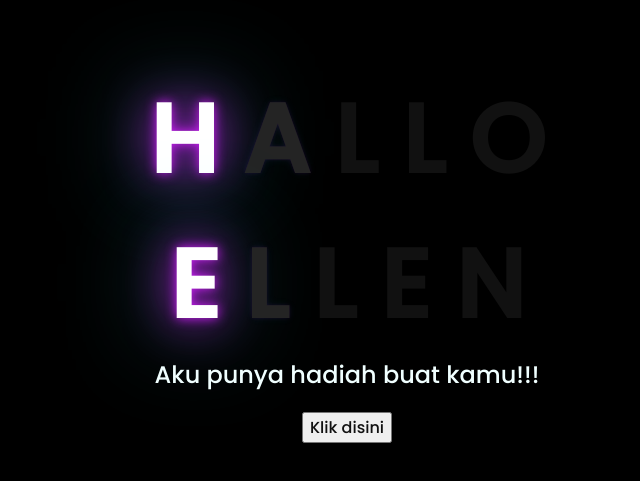
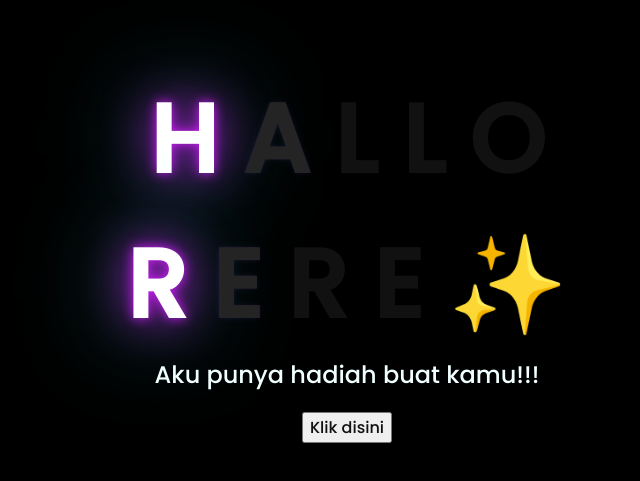
Before and after one commit to ltfpermana/BocilAira, a plain HTML site: page index.html in a window 1280 px wide. Shown: the part 153-634 px from the top of the page, without its empty margins (301-941 px from the left). Drawn offline with Linux system fonts and the light colour scheme.

Commit message:
Update index.html

```diff
--- a/index.html
+++ b/index.html
@@ -17,11 +17,11 @@
        <span>O</span>
     </div>
     <div class="greetings">
+       <span>R</span>
        <span>E</span>
-       <span>L</span>
-       <span>L</span>
+       <span>R</span>
        <span>E</span>
-       <span>N</span>
+       <span>✨</span>
     </div>
 
     </div>
```
